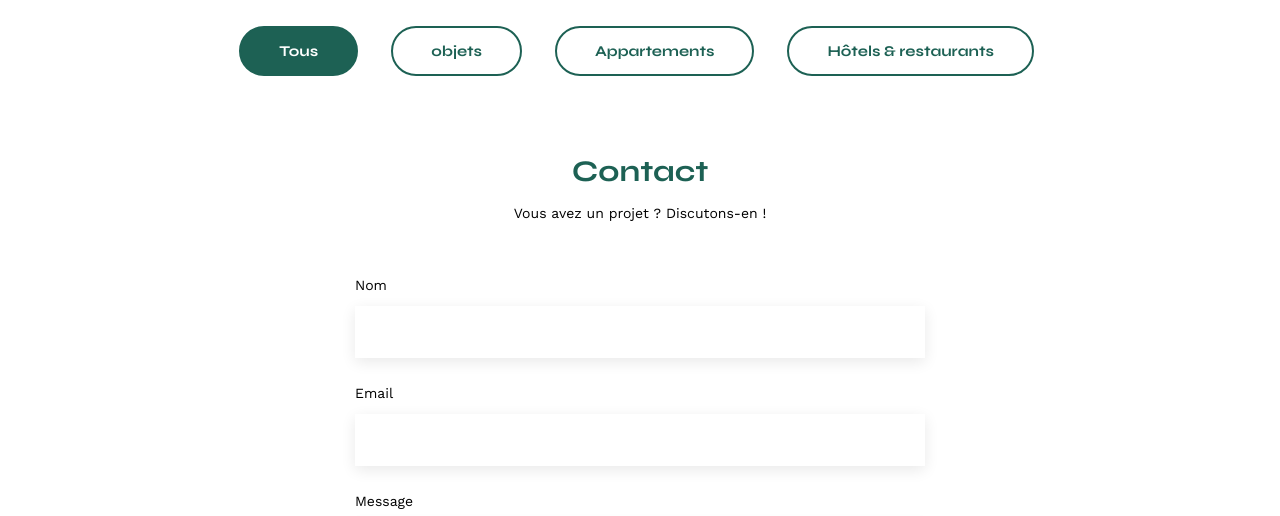
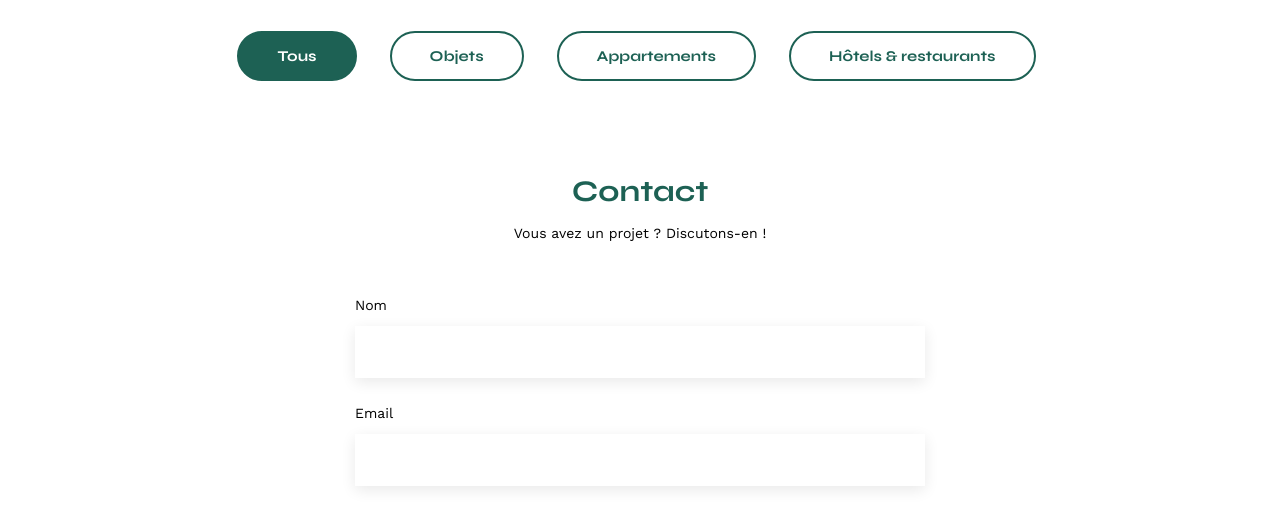
Before and after one commit to MorganDourdoigne/Projet-6, a plain HTML site: page FrontEnd/index.html in a window 1280 px wide. Shown: the part 584-1100 px from the top of the page. Drawn offline with nearby package versions, Linux system fonts and the light colour scheme; no server answers.

Commit message:
Correction des filtres maj et margin down

```diff
--- a/FrontEnd/assets/style.css
+++ b/FrontEnd/assets/style.css
@@ -110,7 +110,7 @@ nav li {
 	border-radius: 25px;
 	background-color: white;
 	height: 50px;
-	margin: 15px 20px 30px 13px;
+	margin: 20px 20px 45px 13px;
 	padding: 5px 38px;
   }
 
--- a/FrontEnd/index.html
+++ b/FrontEnd/index.html
@@ -39,7 +39,7 @@
 
 		  <div class="filter-container">
 			<button id="all">Tous</button>
-			<button>objets</button>
+			<button>Objets</button>
 			<button>Appartements</button>
 			<button>Hôtels & restaurants</button>
 		  </div>
```
Also changed, not shown: FrontEnd/script.js (line endings or trailing spaces).
